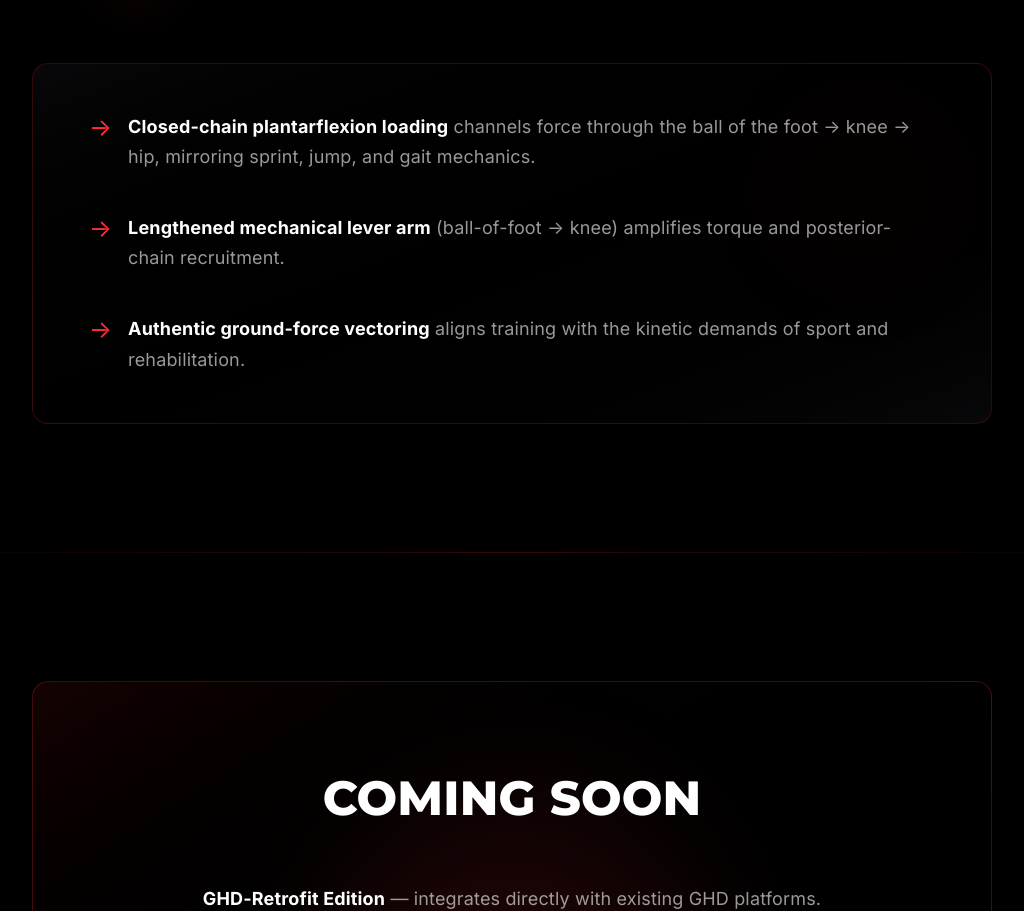
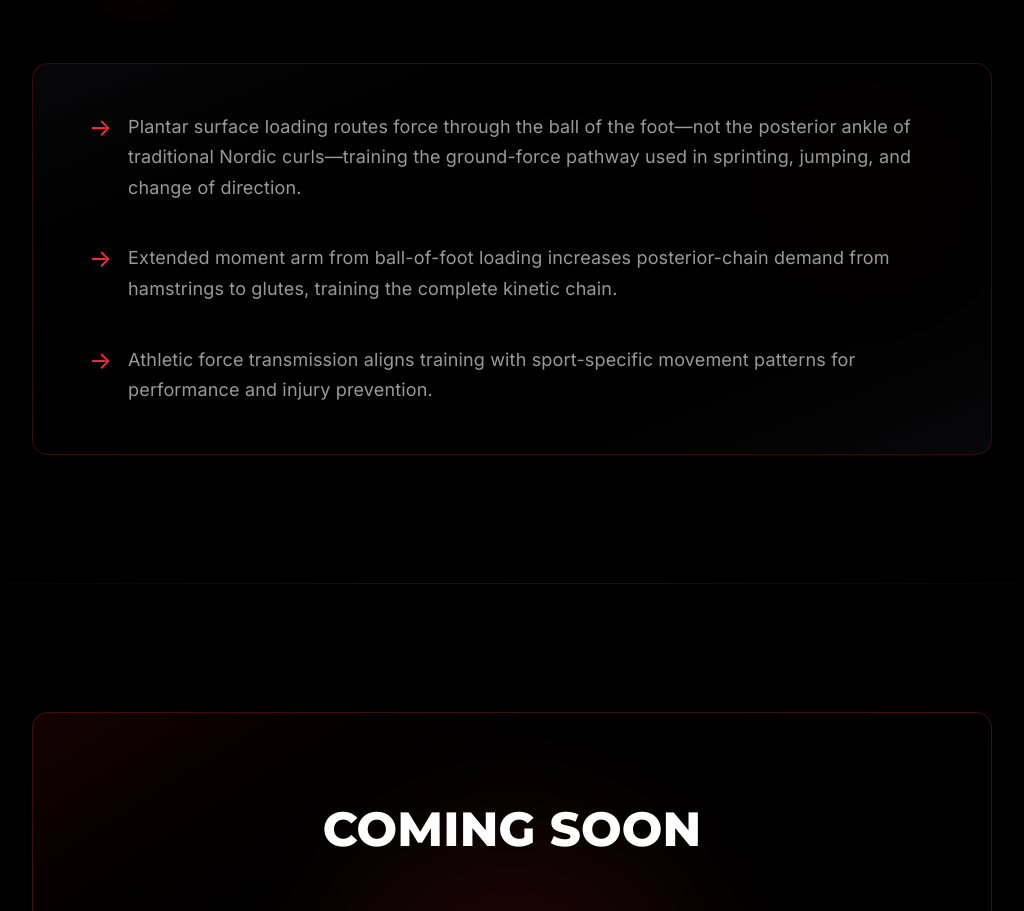
Before and after one commit to infinityspine/exiqx-website, a Next.js app: page /specifications in a window 1280 px wide. Shown: the part 4313-5224 px from the top of the page, without its empty margins (128-1152 px from the left). Built offline with nearby package versions, Linux system fonts and the light colour scheme.

Commit message:
🕒 Auto-commit: 2026-01-07 14:46:21

```diff
--- a/app/specifications/SpecificationsContent.tsx
+++ b/app/specifications/SpecificationsContent.tsx
@@ -417,18 +417,9 @@ export default function SpecificationsContent() {
               />
 
               {[
-                {
-                  text: 'Closed-chain plantarflexion loading',
-                  description: 'channels force through the ball of the foot → knee → hip, mirroring sprint, jump, and gait mechanics.'
-                },
-                {
-                  text: 'Lengthened mechanical lever arm',
-                  description: '(ball-of-foot → knee) amplifies torque and posterior-chain recruitment.'
-                },
-                {
-                  text: 'Authentic ground-force vectoring',
-                  description: 'aligns training with the kinetic demands of sport and rehabilitation.'
-                }
+                'Plantar surface loading routes force through the ball of the foot—not the posterior ankle of traditional Nordic curls—training the ground-force pathway used in sprinting, jumping, and change of direction.',
+                'Extended moment arm from ball-of-foot loading increases posterior-chain demand from hamstrings to glutes, training the complete kinetic chain.',
+                'Athletic force transmission aligns training with sport-specific movement patterns for performance and injury prevention.'
               ].map((item, index) => (
                 <motion.div
                   key={index}
@@ -440,7 +431,7 @@ export default function SpecificationsContent() {
                 >
                   <div className="text-red-500 text-2xl flex-shrink-0">→</div>
                   <p style={{ lineHeight: '1.7' }}>
-                    <strong className="text-white">{item.text}</strong> {item.description}
+                    {item}
                   </p>
                 </motion.div>
               ))}
```
